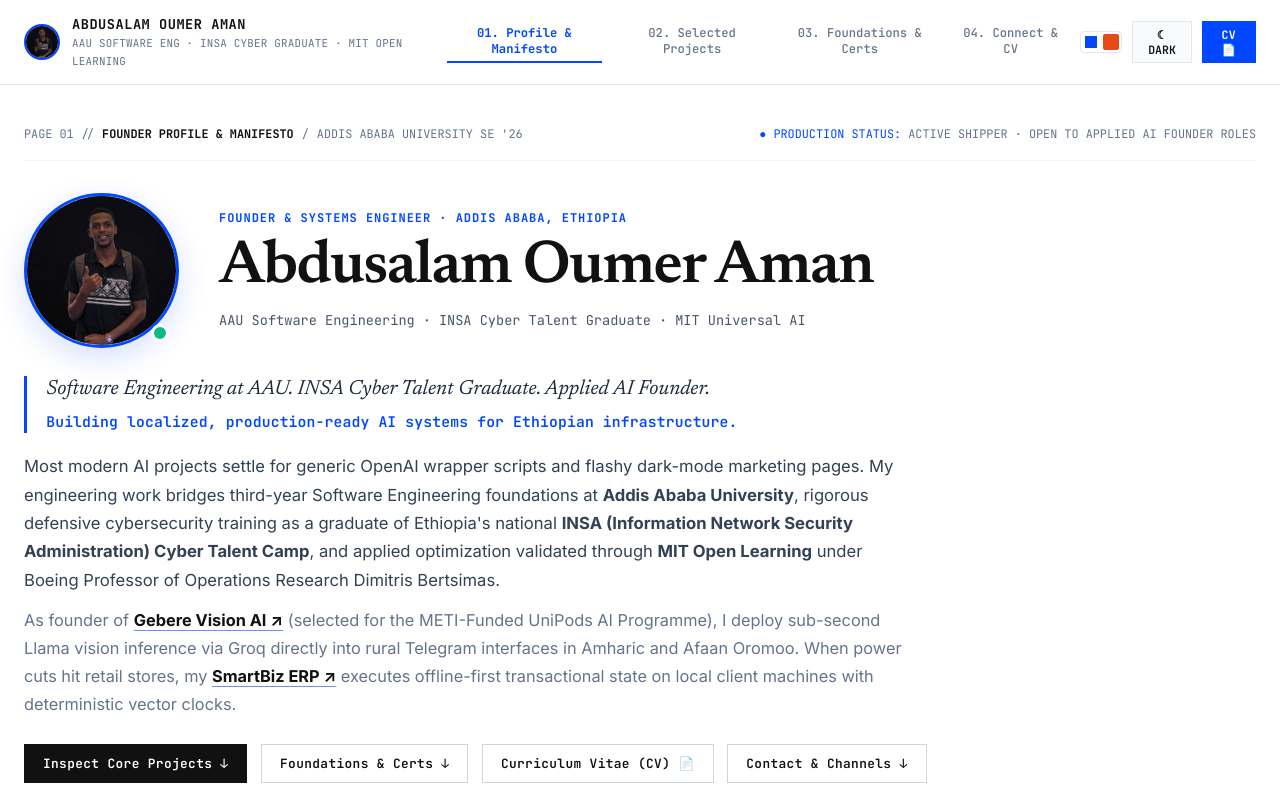
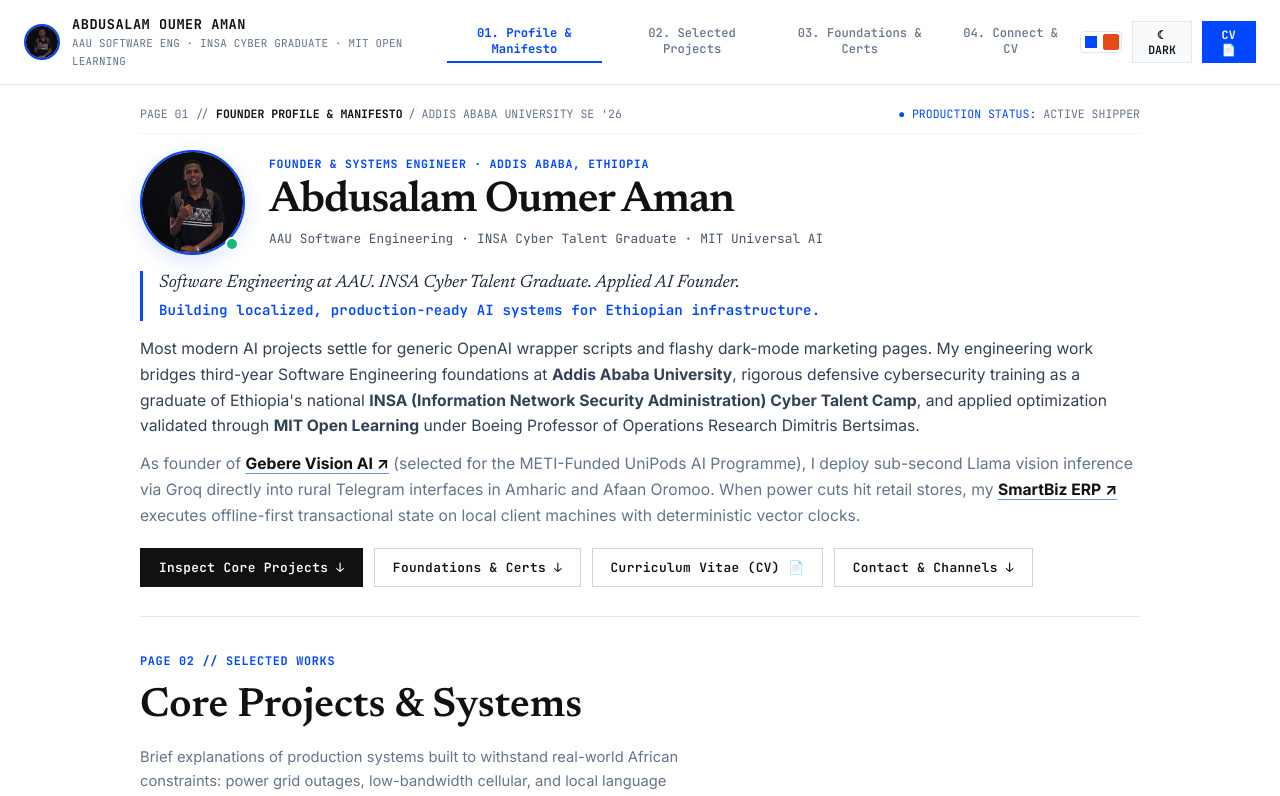
Before and after one commit to oumersalah2-cmd/AB-Site, a React (Vite) app: page / in a window 1280 px wide. Shown: the top 796 px of the page. Built offline with nearby package versions, Linux system fonts and the light colour scheme.

Commit message:
fix: compress excessive vertical padding, reduce avatar size to 105px, and harmonize container width

```diff
--- a/src/App.jsx
+++ b/src/App.jsx
@@ -688,7 +688,7 @@
       </header>
 
       {/* ── MAIN CONTENT CONTAINER (4 PAGES) ────────────────────────── */}
-      <main style={{ maxWidth: "1280px", margin: "0 auto", padding: "2.5rem 1.5rem 5rem" }}>
+      <main style={{ maxWidth: "1040px", margin: "0 auto", padding: "1.25rem 1.25rem 3.5rem" }}>
 
         {/* ════════════════════════════════════════════════════════════════
             PAGE 01: PROFILE & MANIFESTO
@@ -696,9 +696,9 @@
         <section
           id="profile"
           style={{
-            paddingBottom: "3.5rem",
+            paddingBottom: "1.8rem",
             borderBottom: `1px solid ${isDark ? "#222222" : "#E5E7EB"}`,
-            marginBottom: "3.5rem",
+            marginBottom: "2.2rem",
           }}
         >
           {/* Top Metadata Header Strip */}
@@ -708,26 +708,26 @@
               display: "flex",
               alignItems: "center",
               justifyContent: "space-between",
-              gap: "1rem",
-              fontSize: "0.74rem",
+              gap: "0.8rem",
+              fontSize: "0.72rem",
               color: isDark ? "#888888" : "#64748B",
-              paddingBottom: "1rem",
-              marginBottom: "2rem",
+              paddingBottom: "0.6rem",
+              marginBottom: "1rem",
               borderBottom: `1px solid ${isDark ? "#1C1C1C" : "#F1F5F9"}`,
             }}
           >
             <div>
               <span>PAGE 01 // </span>
               <strong style={{ color: isDark ? "#FFFFFF" : "#111111" }}>FOUNDER PROFILE & MANIFESTO</strong>
-              <span style={{ margin: "0 8px" }}>/</span>
+              <span style={{ margin: "0 6px" }}>/</span>
               <span>ADDIS ABABA UNIVERSITY SE '26</span>
             </div>
             <div>
-              <span style={{ color: accentHex }}>● PRODUCTION STATUS:</span> ACTIVE SHIPPER · OPEN TO APPLIED AI FOUNDER ROLES
+              <span style={{ color: accentHex }}>● PRODUCTION STATUS:</span> ACTIVE SHIPPER
             </div>
           </div>
 
-          {/* Profile Hero Block with Circular Avatar (Substituted with World Globe Image) */}
+          {/* Profile Hero Block with Compact Circular Avatar */}
           <div>
             {/* Header row: Circular Avatar + Name */}
             <div
@@ -735,38 +735,38 @@
               style={{
                 display: "flex",
                 alignItems: "center",
-                gap: "2.5rem",
-                marginBottom: "1.8rem",
+                gap: "1.5rem",
+                marginBottom: "1rem",
               }}
             >
-              {/* Circular Avatar (Beloved Photo with Sleek Studio Black Background, Legs Removed) */}
+              {/* Circular Avatar (Compact 105px with Sleek Black Background) */}
               <div style={{ position: "relative", flexShrink: 0 }}>
                 <img
                   src="/profile-circle.webp"
                   alt="Abdusalam Oumer Aman — Applied AI Founder & Systems Engineer"
                   style={{
-                    width: "155px",
-                    height: "155px",
+                    width: "105px",
+                    height: "105px",
                     borderRadius: "50%",
                     objectFit: "cover",
-                    border: `3px solid ${accentHex}`,
+                    border: `2.5px solid ${accentHex}`,
                     backgroundColor: "#000000",
                     boxShadow: isDark
-                      ? "0 10px 30px rgba(0,0,0,0.8)"
-                      : "0 10px 30px rgba(0, 71, 255, 0.16)",
+                      ? "0 6px 20px rgba(0,0,0,0.8)"
+                      : "0 6px 20px rgba(0, 71, 255, 0.14)",
                     display: "block",
                   }}
                 />
                 <div
                   style={{
                     position: "absolute",
-                    bottom: "6px",
-                    right: "10px",
-                    width: "18px",
-                    height: "18px",
+                    bottom: "4px",
+                    right: "6px",
+                    width: "14px",
+                    height: "14px",
                     borderRadius: "50%",
                     backgroundColor: "#10B981",
-                    border: `3px solid ${isDark ? "#0A0A0A" : "#FFFFFF"}`,
+                    border: `2px solid ${isDark ? "#0A0A0A" : "#FFFFFF"}`,
                   }}
                   title="Active Shipper / Online"
                 />
@@ -777,11 +777,11 @@
                 <div
                   className="font-mono"
                   style={{
-                    fontSize: "0.75rem",
+                    fontSize: "0.72rem",
                     fontWeight: 700,
-                    letterSpacing: "0.08em",
+                    letterSpacing: "0.06em",
                     color: accentHex,
-                    marginBottom: "0.4rem",
+                    marginBottom: "0.25rem",
                     textTransform: "uppercase",
                   }}
                 >
@@ -790,12 +790,12 @@
                 <h1
                   className="font-serif"
                   style={{
-                    fontSize: "clamp(2.5rem, 4.8vw, 3.8rem)",
+                    fontSize: "clamp(1.9rem, 3.4vw, 2.7rem)",
                     fontWeight: 600,
                     lineHeight: 1.1,
                     letterSpacing: "-0.025em",
                     color: isDark ? "#FFFFFF" : "#111111",
-                    marginBottom: "0.5rem",
+                    marginBottom: "0.3rem",
                   }}
                 >
                   Abdusalam Oumer Aman
@@ -803,7 +803,7 @@
                 <div
                   className="font-mono"
                   style={{
-                    fontSize: "0.85rem",
+                    fontSize: "0.8rem",
                     color: isDark ? "#A0A0A0" : "#475569",
                     display: "flex",
                     alignItems: "center",
@@ -820,23 +820,23 @@
               </div>
             </div>
 
-            {/* Founder Stance Blockquote with Balanced Spacing */}
+            {/* Founder Stance Blockquote with Tight Spacing */}
             <div
               style={{
                 borderLeft: `3px solid ${accentHex}`,
-                paddingLeft: "1.2rem",
-                marginTop: "0.8rem",
-                marginBottom: "1.2rem",
+                paddingLeft: "1rem",
+                marginTop: "0.5rem",
+                marginBottom: "0.9rem",
               }}
             >
               <p
                 className="font-serif"
                 style={{
-                  fontSize: "clamp(1.15rem, 1.6vw, 1.45rem)",
+                  fontSize: "clamp(1.08rem, 1.4vw, 1.3rem)",
                   lineHeight: 1.35,
                   fontStyle: "italic",
                   color: isDark ? "#E5E5E5" : "#1E293B",
-                  marginBottom: "0.35rem",
+                  marginBottom: "0.25rem",
                 }}
               >
                 Software Engineering at AAU. INSA Cyber Talent Graduate. Applied AI Founder.
@@ -844,7 +844,7 @@
               <p
                 className="font-mono"
                 style={{
-                  fontSize: "0.92rem",
+                  fontSize: "0.88rem",
                   fontWeight: 600,
                   color: accentHex,
                   letterSpacing: "0.01em",
@@ -854,14 +854,14 @@
               </p>
             </div>
 
-            {/* Narrative Paragraphs with Natural Balanced Width */}
-            <div style={{ maxWidth: "880px", marginBottom: "1.6rem" }}>
+            {/* Narrative Paragraphs with Natural Unified Width */}
+            <div style={{ marginBottom: "1.2rem" }}>
               <p
                 style={{
-                  fontSize: "1.04rem",
-                  lineHeight: 1.7,
+                  fontSize: "0.98rem",
+                  lineHeight: 1.65,
                   color: isDark ? "#CCCCCC" : "#334155",
-                  marginBottom: "0.85rem",
+                  marginBottom: "0.75rem",
                 }}
               >
                 Most modern AI projects settle for generic OpenAI wrapper scripts and flashy dark-mode marketing pages. My
@@ -874,8 +874,8 @@
               {/* Second Paragraph Highlighting Core Projects as Interactive Links */}
               <p
                 style={{
-                  fontSize: "1.02rem",
-                  lineHeight: 1.7,
+                  fontSize: "0.98rem",
+                  lineHeight: 1.65,
                   color: isDark ? "#A0A0A0" : "#64748B",
                 }}
               >
@@ -893,7 +893,7 @@
             </div>
 
             {/* Primary Action Buttons (Clean & Focused, No Social Duplication) */}
-            <div style={{ display: "flex", flexWrap: "wrap", gap: "0.85rem" }}>
+            <div style={{ display: "flex", flexWrap: "wrap", gap: "0.65rem" }}>
               <button onClick={() => scrollToSection("projects")} className="btn-action">
                 Inspect Core Projects ↓
               </button>
```
